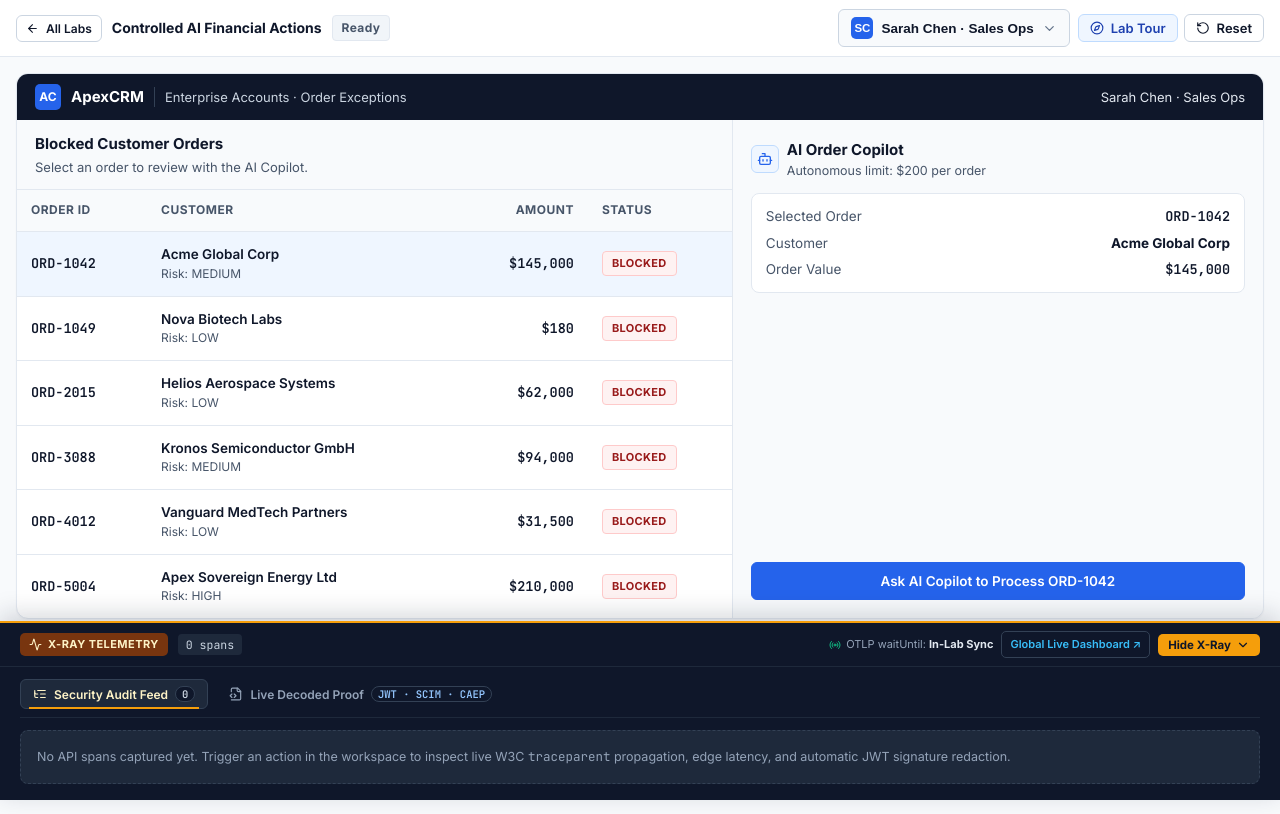
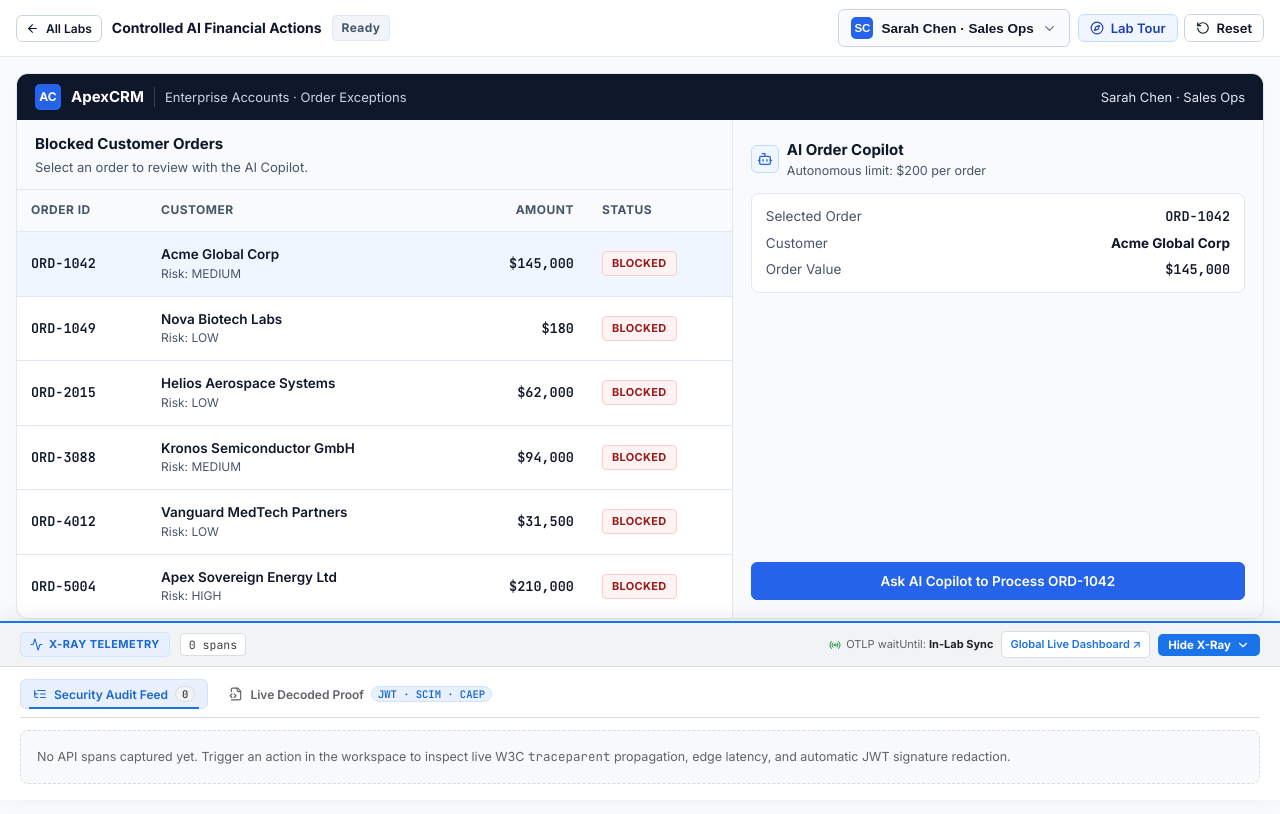
Before and after one commit to c2pig/0trust-lab-agentic-transaction, a React (Vite) app: page / in a window 1280 px wide. Both pictures are taken after a click on the element 640 px from the left and 778 px from the top of the page. Built offline with nearby package versions, Linux system fonts and the light colour scheme.

Commit message:
style(ui): switch X-Ray Telemetry Drawer to Chrome DevTools light theme (#11)

```diff
--- a/src/components/XRayTelemetryDrawer.tsx
+++ b/src/components/XRayTelemetryDrawer.tsx
@@ -160,8 +160,9 @@ export const XRayTelemetryDrawer: React.FC<XRayTelemetryDrawerProps> = ({
               display: 'inline-flex',
               alignItems: 'center',
               gap: '6px',
-              backgroundColor: '#78350f',
-              color: '#fef3c7',
+              backgroundColor: '#e8f0fe',
+              color: '#1967d2',
+              border: '1px solid #d2e3fc',
               padding: '3px 9px',
               borderRadius: '5px',
               fontSize: '11px',
@@ -178,10 +179,11 @@ export const XRayTelemetryDrawer: React.FC<XRayTelemetryDrawerProps> = ({
           <span
             style={{
               fontSize: '11.5px',
-              backgroundColor: '#1e293b',
+              backgroundColor: '#ffffff',
               padding: '2px 8px',
               borderRadius: '4px',
-              color: '#cbd5e1',
+              border: '1px solid #dadce0',
+              color: '#3c4043',
               fontFamily: 'var(--font-mono)',
               whiteSpace: 'nowrap',
               flexShrink: 0
@@ -209,7 +211,7 @@ export const XRayTelemetryDrawer: React.FC<XRayTelemetryDrawerProps> = ({
               </span>
               <code
                 style={{
-                  color: '#38bdf8',
+                  color: '#0550ae',
                   fontSize: '11.5px',
                   whiteSpace: 'nowrap',
                   overflow: 'hidden',
@@ -221,7 +223,7 @@ export const XRayTelemetryDrawer: React.FC<XRayTelemetryDrawerProps> = ({
               </code>
               <span
                 style={{
-                  color: '#a7f3d0',
+                  color: '#137333',
                   fontSize: '11.5px',
                   fontFamily: 'var(--font-mono)',
                   fontVariantNumeric: 'tabular-nums',
@@ -236,7 +238,7 @@ export const XRayTelemetryDrawer: React.FC<XRayTelemetryDrawerProps> = ({
                     display: 'inline-flex',
                     alignItems: 'center',
                     gap: '4px',
-                    color: '#fcd34d',
+                    color: '#b06000',
                     fontSize: '11px',
                     whiteSpace: 'nowrap'
                   }}
@@ -260,15 +262,15 @@ export const XRayTelemetryDrawer: React.FC<XRayTelemetryDrawerProps> = ({
               alignItems: 'center',
               gap: '5px',
               fontSize: '11px',
-              color: '#94a3b8',
+              color: '#5f6368',
               whiteSpace: 'nowrap'
             }}
             title="Async OTLP/HTTP export via Cloudflare waitUntil() (0ms user delay)"
           >
-            <Radio size={12} color="#10b981" />
+            <Radio size={12} color="#1e8e3e" />
             <span>
               OTLP waitUntil:{' '}
-              <strong style={{ color: '#e2e8f0' }}>
+              <strong style={{ color: '#202124' }}>
                 {latestSpan?.otlp_export === 'configured' ? 'Grafana / New Relic' : 'In-Lab Sync'}
               </strong>
             </span>
@@ -283,9 +285,9 @@ export const XRayTelemetryDrawer: React.FC<XRayTelemetryDrawerProps> = ({
               display: 'inline-flex',
               alignItems: 'center',
               gap: '4px',
-              backgroundColor: '#0f172a',
-              color: '#38bdf8',
-              border: '1px solid #334155',
+              backgroundColor: '#ffffff',
+              color: '#1a73e8',
+              border: '1px solid #dadce0',
               borderRadius: '5px',
               padding: '4px 8px',
               fontSize: '11px',
@@ -306,9 +308,9 @@ export const XRayTelemetryDrawer: React.FC<XRayTelemetryDrawerProps> = ({
                 display: 'inline-flex',
                 alignItems: 'center',
                 gap: '4px',
-                backgroundColor: '#1e293b',
-                color: '#cbd5e1',
-                border: '1px solid #334155',
+                backgroundColor: '#ffffff',
+                color: '#3c4043',
+                border: '1px solid #dadce0',
                 borderRadius: '5px',
                 padding: '4px 8px',
                 fontSize: '11px',
@@ -330,8 +332,8 @@ export const XRayTelemetryDrawer: React.FC<XRayTelemetryDrawerProps> = ({
               display: 'inline-flex',
               alignItems: 'center',
               gap: '5px',
-              backgroundColor: '#f59e0b',
-              color: '#0f172a',
+              backgroundColor: '#1a73e8',
+              color: '#ffffff',
               border: 'none',
               borderRadius: '5px',
               padding: '4px 10px',
@@ -372,9 +374,9 @@ export const XRayTelemetryDrawer: React.FC<XRayTelemetryDrawerProps> = ({
               <span>Security Audit Feed</span>
               <span
                 style={{
-                  backgroundColor: '#0f172a',
-                  color: '#cbd5e1',
-                  border: '1px solid #334155',
+                  backgroundColor: '#f1f3f4',
+                  color: '#3c4043',
+                  border: '1px solid #dadce0',
                   borderRadius: '999px',
                   padding: '0 6px',
                   fontSize: '10.5px',
@@ -400,9 +402,9 @@ export const XRayTelemetryDrawer: React.FC<XRayTelemetryDrawerProps> = ({
               <span>Live Decoded Proof</span>
               <span
                 style={{
-                  backgroundColor: '#0f172a',
-                  color: '#93c5fd',
-                  border: '1px solid #334155',
+                  backgroundColor: '#e8f0fe',
+                  color: '#1967d2',
+                  border: '1px solid #d2e3fc',
                   borderRadius: '999px',
                   padding: '0 6px',
                   fontSize: '10.5px',
@@ -424,12 +426,12 @@ export const XRayTelemetryDrawer: React.FC<XRayTelemetryDrawerProps> = ({
             {sortedSpans.length === 0 ? (
               <div
                 style={{
-                  backgroundColor: '#1e293b',
-                  border: '1px dashed #334155',
+                  backgroundColor: '#f8f9fa',
+                  border: '1px dashed #dadce0',
                   borderRadius: '8px',
                   padding: '16px',
                   fontSize: '12.5px',
-                  color: '#94a3b8'
+                  color: '#5f6368'
                 }}
               >
                 No API spans captured yet. Trigger an action in the workspace to inspect live W3C{' '}
@@ -480,7 +482,7 @@ export const XRayTelemetryDrawer: React.FC<XRayTelemetryDrawerProps> = ({
                             <code
                               style={{
                                 fontSize: '11.5px',
-                                color: '#38bdf8',
+                                color: '#0550ae',
                                 overflow: 'hidden',
                                 textOverflow: 'ellipsis',
                                 whiteSpace: 'nowrap'
@@ -492,7 +494,7 @@ export const XRayTelemetryDrawer: React.FC<XRayTelemetryDrawerProps> = ({
                           <span
                             style={{
                               fontSize: '11px',
-                              color: '#a7f3d0',
+                              color: '#137333',
                               fontFamily: 'var(--font-mono)',
                               fontVariantNumeric: 'tabular-nums',
                               whiteSpace: 'nowrap',
@@ -506,7 +508,7 @@ export const XRayTelemetryDrawer: React.FC<XRayTelemetryDrawerProps> = ({
                         <div
                           style={{
                             height: '4px',
-                            backgroundColor: '#1e293b',
+                            backgroundColor: '#e8eaed',
                             borderRadius: '999px',
                             overflow: 'hidden'
                           }}
@@ -515,7 +517,7 @@ export const XRayTelemetryDrawer: React.FC<XRayTelemetryDrawerProps> = ({
                             style={{
                               width: `${barWidthPct}%`,
                               height: '100%',
-                              backgroundColor: span.status >= 400 ? '#f87171' : '#10b981'
+                              backgroundColor: span.status >= 400 ? '#d93025' : '#1e8e3e'
                             }}
                           />
                         </div>
@@ -528,7 +530,7 @@ export const XRayTelemetryDrawer: React.FC<XRayTelemetryDrawerProps> = ({
                             gap: '8px',
                             flexWrap: 'wrap',
                             fontSize: '10.5px',
-                            color: '#94a3b8',
+                            color: '#5f6368',
                             fontFamily: 'var(--font-mono)'
                           }}
                         >
@@ -558,7 +560,7 @@ export const XRayTelemetryDrawer: React.FC<XRayTelemetryDrawerProps> = ({
                                   display: 'inline-flex',
                                   alignItems: 'center',
                                   gap: '3px',
-                                  color: '#fcd34d'
+                                  color: '#b06000'
                                 }}
                               >
                                 <EyeOff size={11} />
@@ -587,7 +589,7 @@ export const XRayTelemetryDrawer: React.FC<XRayTelemetryDrawerProps> = ({
                       style={{
                         fontSize: '11px',
                         fontWeight: 700,
-                        color: '#94a3b8',
+                        color: '#5f6368',
                         textTransform: 'uppercase',
                         letterSpacing: '0.05em'
                       }}
@@ -604,7 +606,7 @@ export const XRayTelemetryDrawer: React.FC<XRayTelemetryDrawerProps> = ({
                         background: 'none',
                         border: 'none',
                         padding: 0,
-                        color: '#fbbf24',
+                        color: '#1a73e8',
                         fontSize: '11px',
                         fontWeight: 600,
                         cursor: 'pointer',
@@ -621,7 +623,7 @@ export const XRayTelemetryDrawer: React.FC<XRayTelemetryDrawerProps> = ({
                       {JSON.stringify(formatSpanPayload(activeSpan), null, 2)}
                     </pre>
                   ) : (
-                    <div style={{ fontSize: '12px', color: '#94a3b8' }}>
+                    <div style={{ fontSize: '12px', color: '#5f6368' }}>
                       Select an audit row to inspect its redacted telemetry payload.
                     </div>
                   )}
@@ -652,7 +654,7 @@ export const XRayTelemetryDrawer: React.FC<XRayTelemetryDrawerProps> = ({
                     style={{
                       fontSize: '11px',
                       fontWeight: 700,
-                      color: '#93c5fd',
+                      color: '#1967d2',
                       textTransform: 'uppercase',
                       letterSpacing: '0.05em'
                     }}
@@ -660,7 +662,7 @@ export const XRayTelemetryDrawer: React.FC<XRayTelemetryDrawerProps> = ({
                     Decoded session_jwt (Header &amp; Claims)
                   </span>
                   {redactedSessionPreview && (
-                    <span style={{ fontSize: '10px', color: '#fcd34d', whiteSpace: 'nowrap' }}>
+                    <span style={{ fontSize: '10px', color: '#b06000', whiteSpace: 'nowrap' }}>
                       Sig Redacted
                     </span>
                   )}
@@ -669,18 +671,18 @@ export const XRayTelemetryDrawer: React.FC<XRayTelemetryDrawerProps> = ({
                   <code
                     style={{
                       fontSize: '10.5px',
-                      color: '#94a3b8',
+                      color: '#5f6368',
                       wordBreak: 'break-all',
-                      backgroundColor: '#020617',
+                      backgroundColor: '#f1f3f4',
                       padding: '4px 6px',
                       borderRadius: '4px',
-                      border: '1px solid #1e293b'
+                      border: '1px solid #dadce0'
                     }}
                   >
                     {redactedSessionPreview}
                   </code>
                 )}
-                <pre className="xray-proof-pre" style={{ color: '#93c5fd' }}>
+                <pre className="xray-proof-pre" style={{ color: '#1967d2' }}>
                   {JSON.stringify(
                     sessionClaims
                       ? { header: sessionClaims.header, payload: sessionClaims.payload }
@@ -705,7 +707,7 @@ export const XRayTelemetryDrawer: React.FC<XRayTelemetryDrawerProps> = ({
                     style={{
                       fontSize: '11px',
                       fontWeight: 700,
-                      color: '#6ee7b7',
+                      color: '#137333',
                       textTransform: 'uppercase',
                       letterSpacing: '0.05em'
                     }}
@@ -713,7 +715,7 @@ export const XRayTelemetryDrawer: React.FC<XRayTelemetryDrawerProps> = ({
                     Decoded jit_jwt (Header &amp; Claims)
                   </span>
                   {redactedJitPreview && (
-                    <span style={{ fontSize: '10px', color: '#fcd34d', whiteSpace: 'nowrap' }}>
+                    <span style={{ fontSize: '10px', color: '#b06000', whiteSpace: 'nowrap' }}>
                       Sig Redacted
                     </span>
                   )}
@@ -722,18 +724,18 @@ export const XRayTelemetryDrawer: React.FC<XRayTelemetryDrawerProps> = ({
                   <code
                     style={{
                       fontSize: '10.5px',
-                      color: '#94a3b8',
+                      color: '#5f6368',
                       wordBreak: 'break-all',
-                      backgroundColor: '#020617',
+                      backgroundColor: '#f1f3f4',
                       padding: '4px 6px',
                       borderRadius: '4px',
-                      border: '1px solid #1e293b'
+                      border: '1px solid #dadce0'
                     }}
                   >
                     {redactedJitPreview}
                   </code>
                 )}
-                <pre className="xray-proof-pre" style={{ color: '#6ee7b7' }}>
+                <pre className="xray-proof-pre" style={{ color: '#137333' }}>
                   {JSON.stringify(
                     jitClaims
                       ? { header: jitClaims.header, payload: jitClaims.payload }
@@ -750,7 +752,7 @@ export const XRayTelemetryDrawer: React.FC<XRayTelemetryDrawerProps> = ({
                   style={{
                     fontSize: '11px',
                     fontWeight: 700,
-                    color: '#cbd5e1',
+                    color: '#3c4043',
                     textTransform: 'uppercase',
                     letterSpacing: '0.05em'
                   }}
@@ -772,14 +774,14 @@ export const XRayTelemetryDrawer: React.FC<XRayTelemetryDrawerProps> = ({
                   style={{
                     fontSize: '11px',
                     fontWeight: 700,
-                    color: '#fca5a5',
+                    color: '#c5221f',
                     textTransform: 'uppercase',
                     letterSpacing: '0.05em'
                   }}
                 >
                   OpenID CAEP session-revoked SET
                 </span>
-                <pre className="xray-proof-pre" style={{ color: '#fca5a5' }}>
+                <pre className="xray-proof-pre" style={{ color: '#c5221f' }}>
                   {JSON.stringify(
                     caepEvent || { info: 'No CAEP revocation event emitted yet' },
                     null,
@@ -794,7 +796,7 @@ export const XRayTelemetryDrawer: React.FC<XRayTelemetryDrawerProps> = ({
                   style={{
                     fontSize: '11px',
                     fontWeight: 700,
-                    color: '#fcd34d',
+                    color: '#b06000',
                     textTransform: 'uppercase',
                     letterSpacing: '0.05em'
                   }}
@@ -819,7 +821,7 @@ export const XRayTelemetryDrawer: React.FC<XRayTelemetryDrawerProps> = ({
                     style={{
                       fontSize: '11px',
                       fontWeight: 700,
-                      color: '#cbd5e1',
+                      color: '#3c4043',
                       textTransform: 'uppercase',
                       letterSpacing: '0.05em'
                     }}
--- a/src/index.css
+++ b/src/index.css
@@ -1087,16 +1087,16 @@ pre,
   }
 }
 
-/* Unified Sticky-Bottom X-Ray Telemetry Drawer */
+/* Unified Sticky-Bottom X-Ray Telemetry Drawer (Chrome DevTools Light Theme) */
 .xray-drawer {
   position: sticky;
   bottom: 0;
   z-index: 45;
   width: 100%;
-  background-color: #0f172a;
-  color: #e2e8f0;
-  border-top: 2px solid #f59e0b;
-  box-shadow: 0 -6px 24px rgba(15, 23, 42, 0.18);
+  background-color: #ffffff;
+  color: #202124;
+  border-top: 2px solid #1a73e8;
+  box-shadow: 0 -4px 16px rgba(32, 33, 36, 0.08);
 }
 
 .xray-drawer-header {
@@ -1108,6 +1108,7 @@ pre,
   gap: 10px;
   flex-wrap: wrap;
   cursor: pointer;
+  background-color: #f1f3f4;
 }
 
 .xray-drawer-header-left {
@@ -1139,7 +1140,8 @@ pre,
 }
 
 .xray-drawer-body {
-  border-top: 1px solid #1e293b;
+  border-top: 1px solid #dadce0;
+  background-color: #ffffff;
   max-height: min(340px, 45vh);
   overflow-y: auto;
   overscroll-behavior: contain;
@@ -1150,7 +1152,7 @@ pre,
   display: flex;
   align-items: center;
   gap: 8px;
-  border-bottom: 1px solid #1e293b;
+  border-bottom: 1px solid #dadce0;
   padding-bottom: 8px;
   margin-bottom: 12px;
   overflow-x: auto;
@@ -1165,7 +1167,7 @@ pre,
   border-radius: 6px;
   border: 1px solid transparent;
   background-color: transparent;
-  color: #94a3b8;
+  color: #5f6368;
   font-family: var(--font-sans);
   font-size: 12px;
   font-weight: 600;
@@ -1176,19 +1178,19 @@ pre,
 }
 
 .xray-tab-btn:hover {
-  color: #e2e8f0;
-  background-color: #1e293b;
+  color: #202124;
+  background-color: #e8eaed;
 }
 
 .xray-tab-btn:focus-visible {
-  outline: 2px solid #f59e0b;
+  outline: 2px solid #1a73e8;
   outline-offset: 1px;
 }
 
 .xray-tab-btn[aria-selected='true'] {
-  color: #fef3c7;
-  background-color: #1e293b;
-  border-color: #334155;
+  color: #1967d2;
+  background-color: #e8f0fe;
+  border-color: #d2e3fc;
 }
 
 .xray-tab-btn[aria-selected='true']::after {
@@ -1197,7 +1199,7 @@ pre,
   left: 8px;
   right: 8px;
   bottom: -1px;
-  border-bottom: 2px solid #f59e0b;
+  border-bottom: 2px solid #1a73e8;
 }
 
 .xray-audit-layout {
@@ -1218,12 +1220,12 @@ pre,
   width: 100%;
   min-width: 0;
   text-align: left;
-  background-color: #0b1220;
-  border: 1px solid #1e293b;
+  background-color: #ffffff;
+  border: 1px solid #dadce0;
   border-radius: 6px;
   padding: 8px 10px;
   cursor: pointer;
-  color: #e2e8f0;
+  color: #202124;
   font-family: inherit;
   display: flex;
   flex-direction: column;
@@ -1232,18 +1234,18 @@ pre,
 }
 
 .xray-audit-row:hover {
-  border-color: #475569;
-  background-color: #131e33;
+  border-color: #bdc1c6;
+  background-color: #f8f9fa;
 }
 
 .xray-audit-row:focus-visible {
-  outline: 2px solid #f59e0b;
+  outline: 2px solid #1a73e8;
   outline-offset: 1px;
 }
 
 .xray-audit-row.selected {
-  background-color: #1e293b;
-  border-color: #f59e0b;
+  background-color: #e8f0fe;
+  border-color: #1a73e8;
 }
 
 .xray-proof-grid {
@@ -1253,8 +1255,8 @@ pre,
 }
 
 .xray-proof-card {
-  background-color: #0b1220;
-  border: 1px solid #1e293b;
+  background-color: #ffffff;
+  border: 1px solid #dadce0;
   border-radius: 8px;
   padding: 10px 12px;
   display: flex;
@@ -1264,14 +1266,14 @@ pre,
 }
 
 .xray-proof-pre {
-  background-color: #020617;
-  border: 1px solid #1e293b;
+  background-color: #f8f9fa;
+  border: 1px solid #dadce0;
   border-radius: 6px;
   padding: 10px;
   font-family: var(--font-mono);
   font-size: 11px;
   line-height: 1.5;
-  color: #e2e8f0;
+  color: #202124;
   overflow-x: auto;
   max-height: 190px;
   margin: 0;
```
Also changed, not shown: 1 other file (tests, documents, lock files or other folders).
